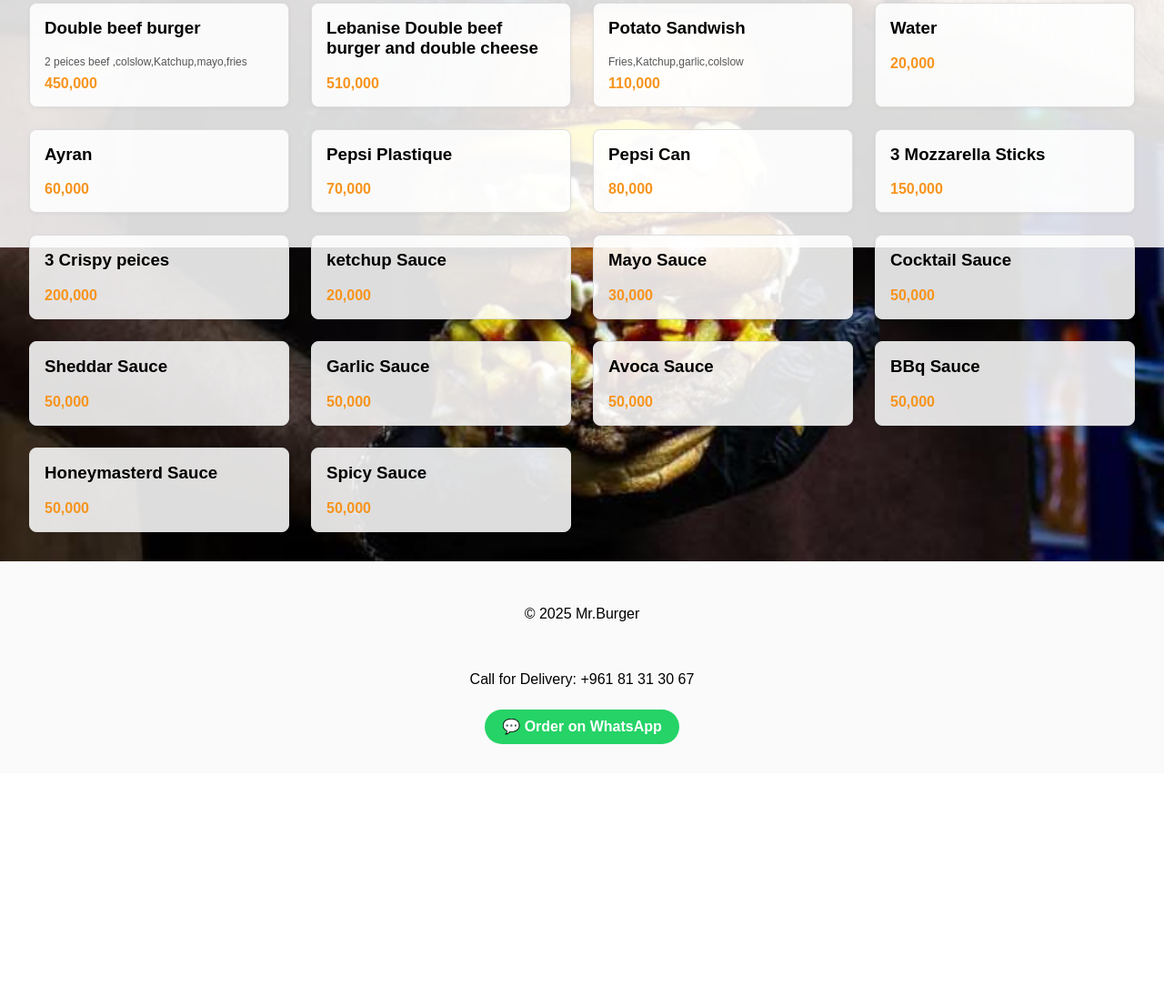
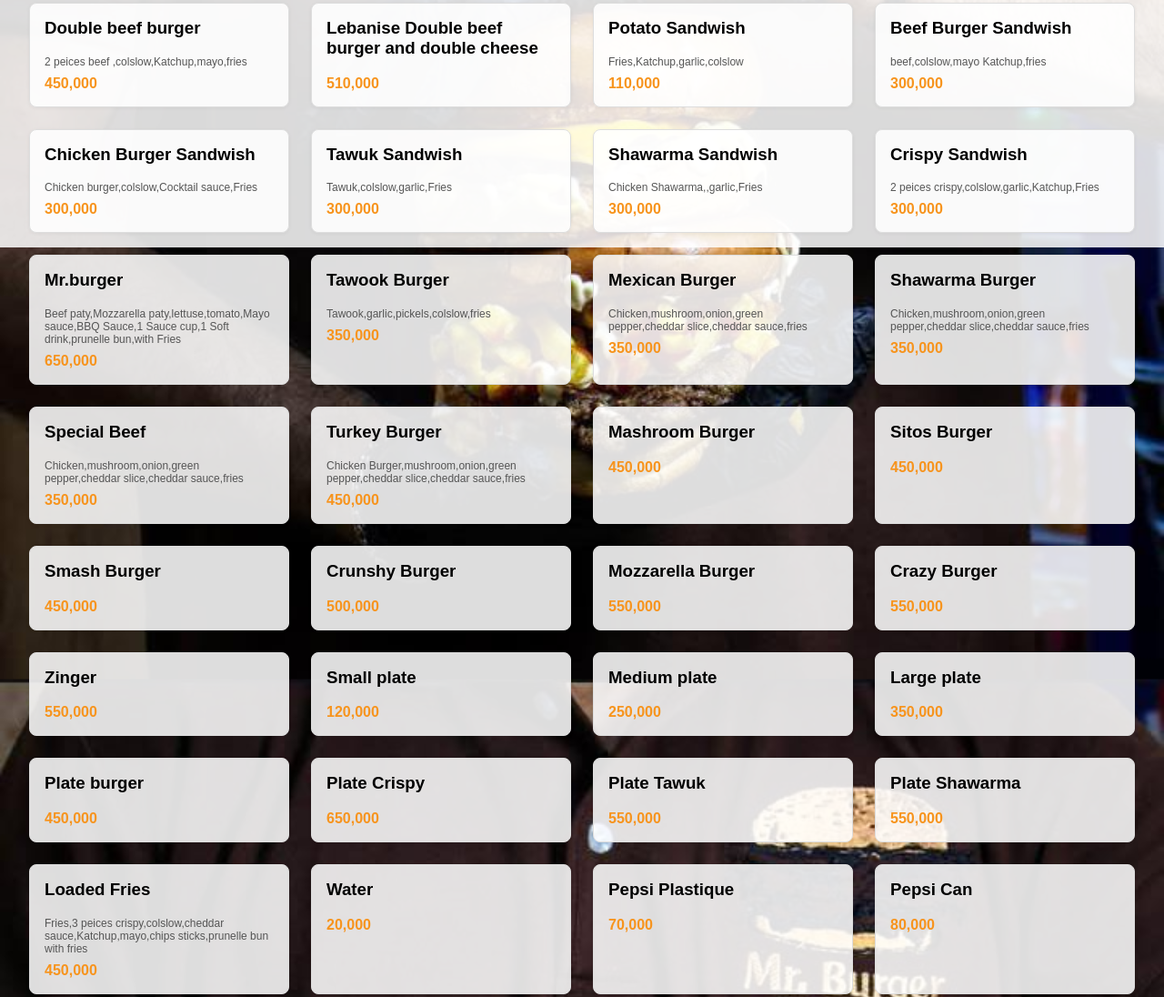
Before and after one commit to wetechlb/restaurant-menu, a plain HTML site: page digitalmenu.html in a window 1280 px wide. Shown: the part 528-1624 px from the top of the page at 91% size. Before the commit the page ends 1378 px from the top, so only its background shows below. Drawn offline with Linux system fonts and the light colour scheme.

Commit message:
Add files via upload

```diff
--- a/digitalmenu.html
+++ b/digitalmenu.html
@@ -12,11 +12,14 @@
     <h1>Mr.Burger</h1>
     <nav>
       <button data-category="all" class="active">All</button>
-      <button data-category="OBurger" class="active">Original Burger</button>
-      <button data-category="Sandwish" class="active">Sandwish</button>
-      <button data-category="Strips" class="active">Strips</button>
-      <button data-category="Sauce" class="active">Sauce</button>
-      <button data-category="drinks" class="active">Drinks</button>
+      <button data-category="OBurger">Original Burger</button>
+      <button data-category="Sandwish">Sandwish</button>
+      <button data-category="Specials">Specials</button>
+      <button data-category="Strips">Strips</button>
+      <button data-category="Fries">Fries</button>
+      <button data-category="plate">Plate</button>
+      <button data-category="Sauce">Sauce</button>
+      <button data-category="drinks">Drinks</button>
 
     </nav>
   </header>
@@ -88,14 +91,151 @@
       <span>110,000</span>
     </div>
 
+    <div class="menu-item Sandwish">
+      <h3>Beef Burger Sandwish</h3>
+      <p>beef,colslow,mayo Katchup,fries</p>
+      <span>300,000</span>
+    </div>
+
+    <div class="menu-item Sandwish">
+      <h3>Chicken Burger Sandwish</h3>
+      <p>Chicken burger,colslow,Cocktail sauce,Fries</p>
+      <span>300,000</span>
+    </div>
+
+    <div class="menu-item Sandwish">
+      <h3>Tawuk Sandwish</h3>
+      <p>Tawuk,colslow,garlic,Fries</p>
+      <span>300,000</span>
+    </div>
+
+    <div class="menu-item Sandwish">
+      <h3>Shawarma Sandwish</h3>
+      <p>Chicken Shawarma,,garlic,Fries</p>
+      <span>300,000</span>
+    </div>
+
+    <div class="menu-item Sandwish">
+      <h3>Crispy Sandwish</h3>
+      <p>2 peices crispy,colslow,garlic,Katchup,Fries</p>
+      <span>300,000</span>
+    </div>
+
+    <div class="menu-item Specials">
+      <h3>Mr.burger</h3>
+      <p>Beef paty,Mozzarella paty,lettuse,tomato,Mayo sauce,BBQ Sauce,1 Sauce cup,1 Soft drink,prunelle bun,with Fries</p>
+      <span>650,000</span>
+    </div>
+
+    <div class="menu-item Specials">
+      <h3>Tawook Burger</h3>
+      <p>Tawook,garlic,pickels,colslow,fries</p>
+      <span>350,000</span>
+    </div>
+
+    <div class="menu-item Specials">
+      <h3>Mexican Burger</h3>
+      <p>Chicken,mushroom,onion,green pepper,cheddar slice,cheddar sauce,fries</p>
+      <span>350,000</span>
+    </div>
+
+    <div class="menu-item Specials">
+      <h3>Shawarma Burger</h3>
+      <p>Chicken,mushroom,onion,green pepper,cheddar slice,cheddar sauce,fries</p>
+      <span>350,000</span>
+    </div>
+
+    <div class="menu-item Specials">
+      <h3>Special Beef</h3>
+      <p>Chicken,mushroom,onion,green pepper,cheddar slice,cheddar sauce,fries</p>
+      <span>350,000</span>
+    </div>
+
+    <div class="menu-item Specials">
+      <h3>Turkey Burger</h3>
+      <p>Chicken Burger,mushroom,onion,green pepper,cheddar slice,cheddar sauce,fries</p>
+      <span>450,000</span>
+    </div>
+
+    <div class="menu-item Specials">
+      <h3>Mashroom Burger</h3>
+      <span>450,000</span>
+    </div>
+
+    <div class="menu-item Specials">
+      <h3>Sitos Burger</h3>
+      <span>450,000</span>
+    </div>
+
+    <div class="menu-item Specials">
+      <h3>Smash Burger</h3>
+      <span>450,000</span>
+    </div>
+
+    <div class="menu-item Specials">
+      <h3>Crunshy Burger</h3>
+      <span>500,000</span>
+    </div>
+
+    <div class="menu-item Specials">
+      <h3>Mozzarella Burger</h3>
+      <span>550,000</span>
+    </div>
+
+    <div class="menu-item Specials">
+      <h3>Crazy Burger</h3>
+      <span>550,000</span>
+    </div>
+
+    <div class="menu-item Specials">
+      <h3>Zinger</h3>
+      <span>550,000</span>
+    </div>
+
+    <div class="menu-item Fries">
+      <h3>Small plate</h3>
+      <span>120,000</span>
+    </div>
+
+    <div class="menu-item Fries">
+      <h3>Medium plate</h3>
+      <span>250,000</span>
+    </div>
+
+    <div class="menu-item Fries">
+      <h3>Large plate</h3>
+      <span>350,000</span>
+    </div>
+
+    <div class="menu-item plate">
+      <h3>Plate burger</h3>
+      <span>450,000</span>
+    </div>
+
+    <div class="menu-item plate">
+      <h3>Plate Crispy</h3>
+      <span>650,000</span>
+    </div>
+
+    <div class="menu-item plate">
+      <h3>Plate Tawuk</h3>
+      <span>550,000</span>
+    </div>
+
+    <div class="menu-item plate">
+      <h3>Plate Shawarma</h3>
+      <span>550,000</span>
+    </div>
+
+    <div class="menu-item plate">
+      <h3>Loaded Fries</h3>
+      <p>Fries,3 peices crispy,colslow,cheddar sauce,Katchup,mayo,chips sticks,prunelle bun with fries</p>
+      <span>450,000</span>
+    </div>
+
     <div class="menu-item drinks">
       <h3>Water</h3>
       <span>20,000</span>
-    </div>
-
-    <div class="menu-item drinks">
-      <h3>Ayran</h3>
-      <span>60,000</span>
     </div>
 
     <div class="menu-item drinks">
```
